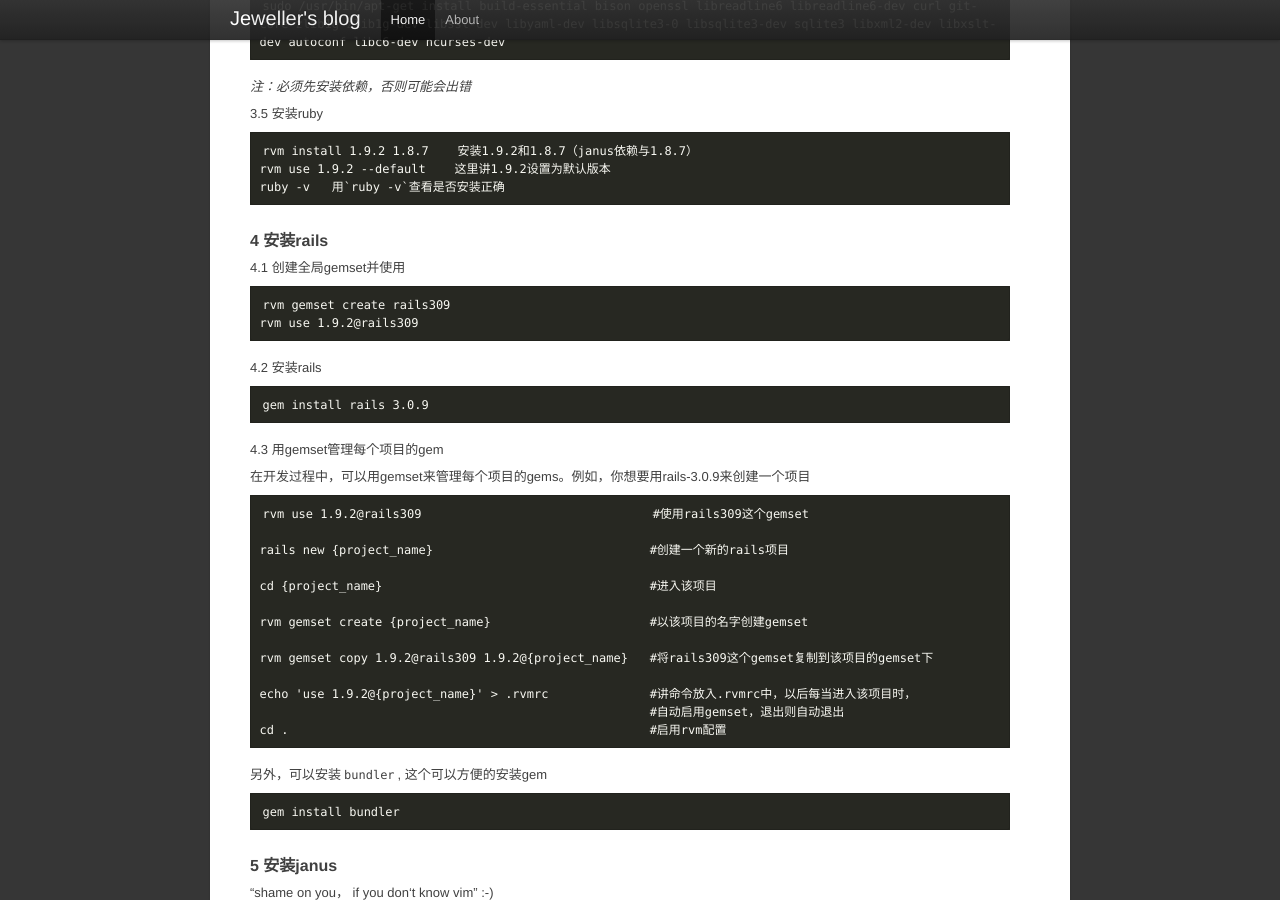
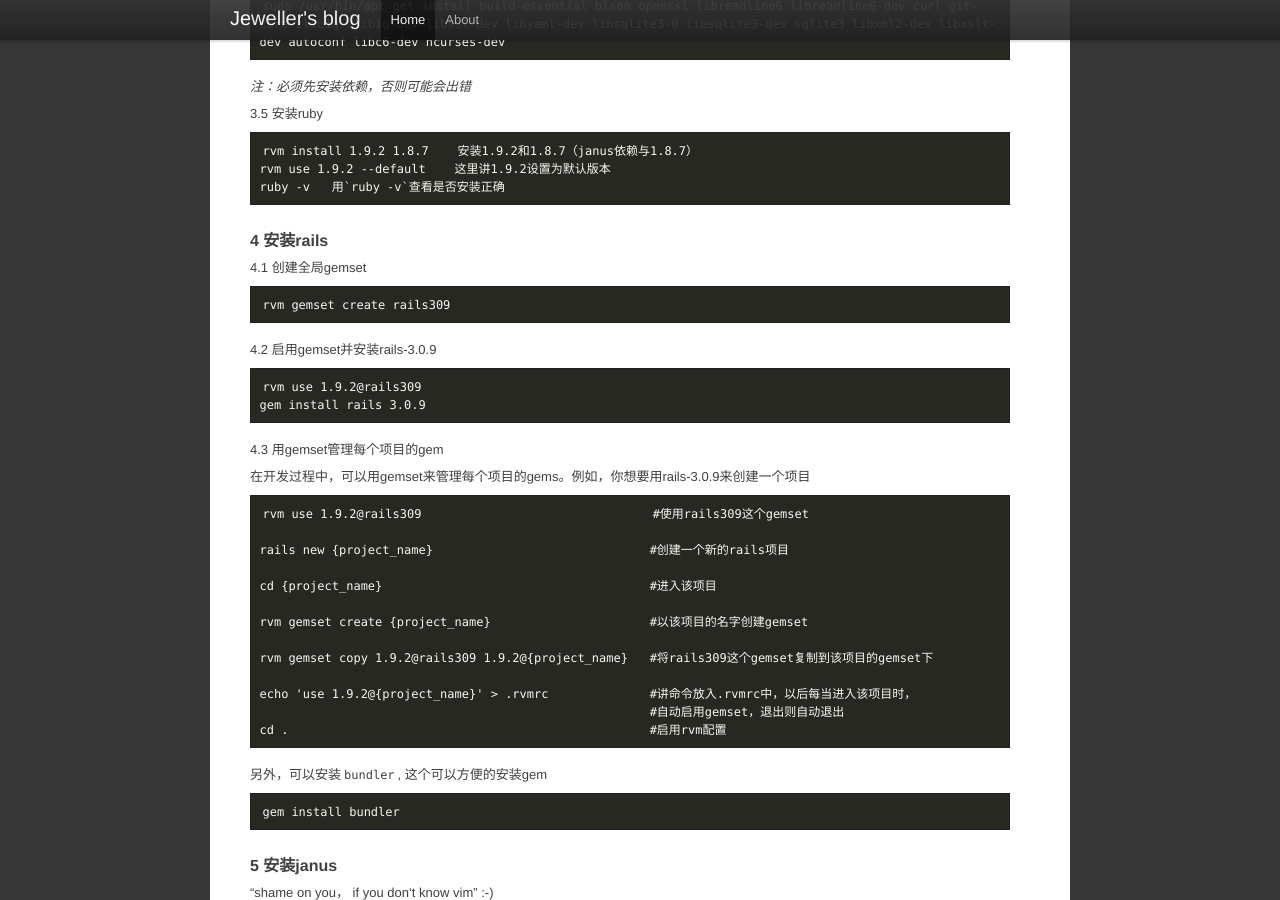
Before and after one commit to Jeweller-Tsai/jeweller-tsai.github.com, a Jekyll site: the page built from _posts/2011-07-18-install-ubuntu-and-ror-environment.markdown, in a window 1280 px wide and 900 px high, scrolled down 1278 px. Built offline with Jekyll 4.4.1, drawn with Linux system fonts in a browser that asks for light colours; Markdown is read by kramdown in place of the engine named in the settings; comment, search, counter and statistics services are not loaded.

Commit message:
update a post

```diff
--- a/_posts/2011-07-18-install-ubuntu-and-ror-environment.markdown
+++ b/_posts/2011-07-18-install-ubuntu-and-ror-environment.markdown
@@ -71,13 +71,14 @@ category: RubyOnRails
 
 #### 4 安装rails ####
 
-4.1 创建全局gemset并使用
+4.1 创建全局gemset
 
     rvm gemset create rails309
+
+
+4.2 启用gemset并安装rails-3.0.9
+
     rvm use 1.9.2@rails309
-
-4.2 安装rails
-
     gem install rails 3.0.9
 
 4.3 用gemset管理每个项目的gem
```
